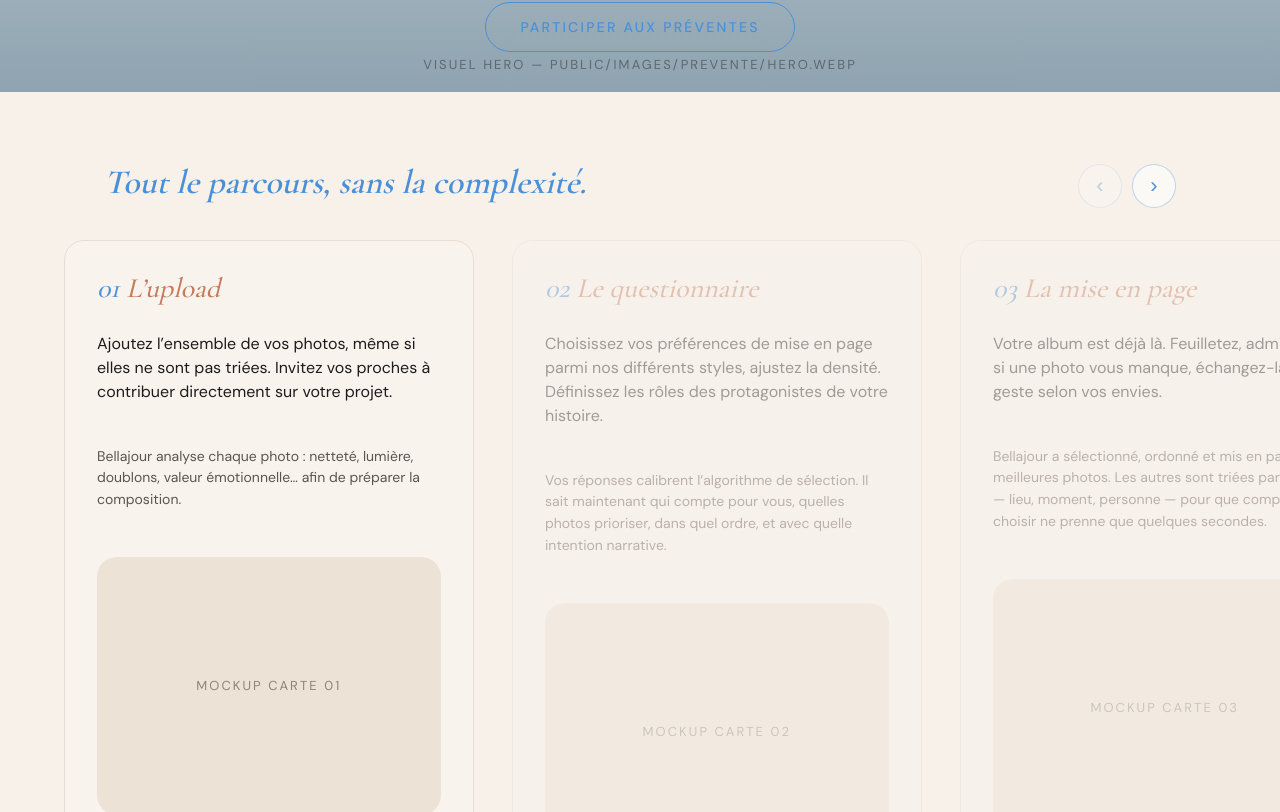
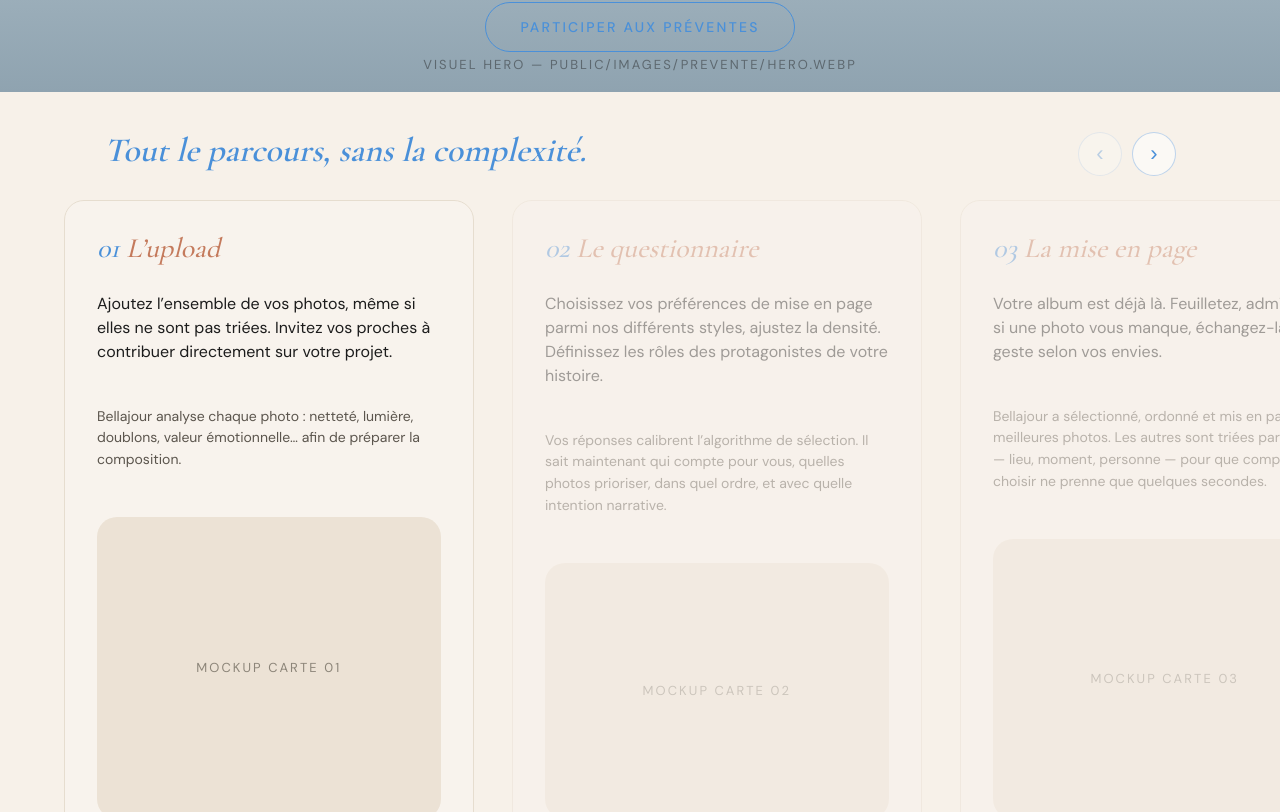
Before and after one commit to Lecrackerssurlepot/bellajour-prelaunch, a Next.js app: page /preventes in a window 1280 px wide. Shown: the part 708-1520 px from the top of the page. Built offline with nearby package versions, Linux system fonts and the light colour scheme.

Commit message:
fix(section-2): carte bornée à la hauteur de section
Co-Authored-By: Claude Opus 4.8 (1M context) <noreply@anthropic.com>

```diff
--- a/src/app/preventes/s2-experience.css
+++ b/src/app/preventes/s2-experience.css
@@ -7,13 +7,21 @@
 .s2 {
   width: 100%;
   background: var(--bj-cream);
-  padding: clamp(56px, 9vh, 110px) 0;
+  /* Hauteur viewport — 100dvh (jamais 100vh) comme le hero. Colonne flex :
+     head (auto) + track (remplit le reste) → la carte tient dans la section. */
+  height: 100dvh;
+  min-height: 560px;
+  display: flex;
+  flex-direction: column;
+  padding: clamp(32px, 5vh, 72px) 0;
   overflow: hidden;
 }
 
 .s2-head {
+  flex: 0 0 auto;
+  width: 100%;
   max-width: var(--bj-max-width, 1200px);
-  margin: 0 auto clamp(28px, 4vh, 48px);
+  margin: 0 auto clamp(20px, 3vh, 36px);
   padding: 0 5vw;
   display: flex;
   align-items: baseline;
@@ -48,7 +56,10 @@
 
 /* ── Track : carrousel transform-driven ── */
 .s2-track {
+  flex: 1 1 auto;
+  min-height: 0; /* autorise le track à rétrécir sous la hauteur du viewport */
   display: flex;
+  align-items: stretch; /* les cartes remplissent la hauteur du track */
   gap: clamp(24px, 3vw, 44px); /* respiration ~32-48px desktop */
   padding: 0 5vw;
   overflow: visible; /* .s2 masque le débordement */
@@ -79,8 +90,9 @@
   .s2-card { width: clamp(360px, 32vw, 440px); }
 }
 
-/* ── Corps : titre → texte (en haut) ── */
+/* ── Corps : titre → texte (en haut) — taille naturelle ── */
 .s2-card-body {
+  flex: 0 0 auto;
   padding: clamp(20px, 3vw, 32px);
   display: flex;
   flex-direction: column;
@@ -117,10 +129,11 @@
   margin-top: 4px;
 }
 
-/* ── Visuel / mockup arrondi (en bas) ── */
+/* ── Visuel / mockup arrondi (en bas) — absorbe l'espace restant ── */
 .s2-card-media {
+  flex: 1 1 auto;
+  min-height: 0; /* pas de hauteur imposée : remplit ce qui reste sous le texte */
   margin: 0 clamp(20px, 3vw, 32px) clamp(20px, 3vw, 32px);
-  aspect-ratio: 4 / 3;
   background: var(--bj-cream-tint-2);
   border-radius: var(--bj-r-lg);
   display: flex;
@@ -135,6 +148,13 @@
   color: var(--bj-text-faint);
 }
 
+/* Mobile : la section peut grandir si le texte est long (jamais couper le texte) ;
+   le média garde un plancher visible mais se réduit en priorité. */
+@media (max-width: 767px) {
+  .s2 { height: auto; min-height: 100dvh; }
+  .s2-card-media { min-height: clamp(120px, 20dvh, 200px); }
+}
+
 @media (prefers-reduced-motion: reduce) {
   .s2-track,
   .s2-card { transition: none; }
```
